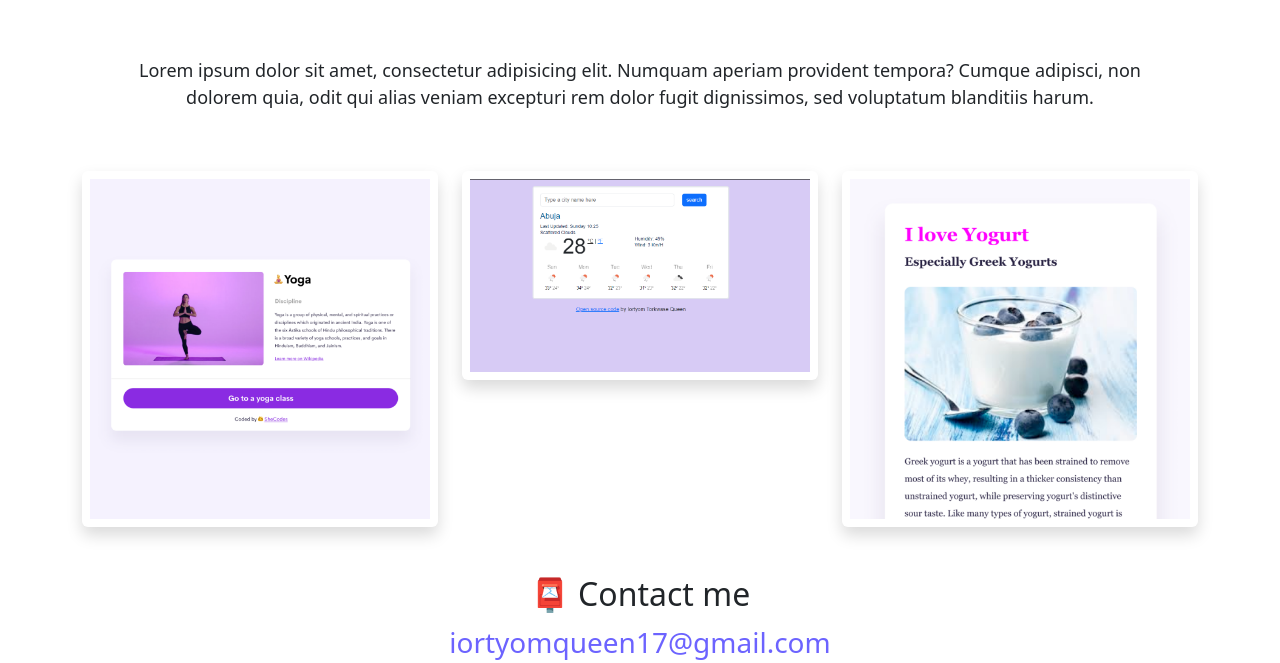
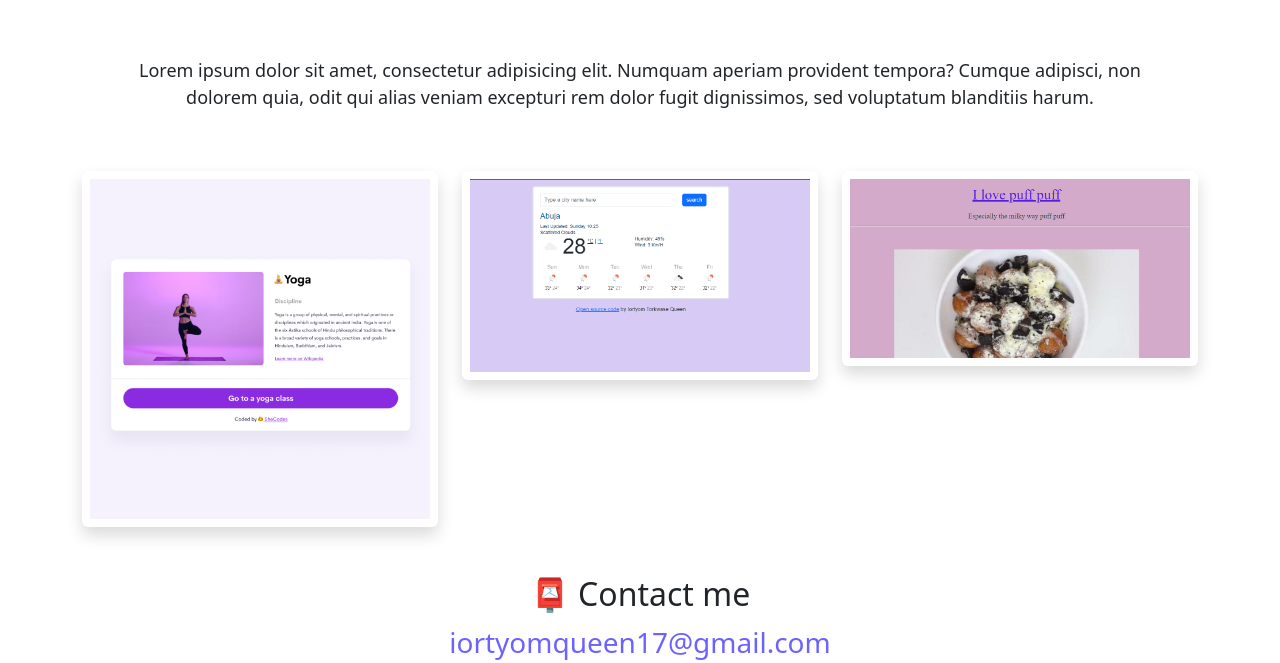
Before and after one commit to Cuwein/identity, a plain HTML site: page about.html in a window 1280 px wide. Shown: the part 197-860 px from the top of the page. Drawn offline with nearby package versions, Linux system fonts and the light colour scheme.

Commit message:
update html added new png

```diff
--- a/about.html
+++ b/about.html
@@ -78,7 +78,7 @@
         </div>
         <div class="col-sm-4">
           <img
-            src="/images/yogurt.png"
+            src="/images/puff.png"
             alt="yoghurt app"
             class="img-fluid p-2 shadow rounded"
           />
```
